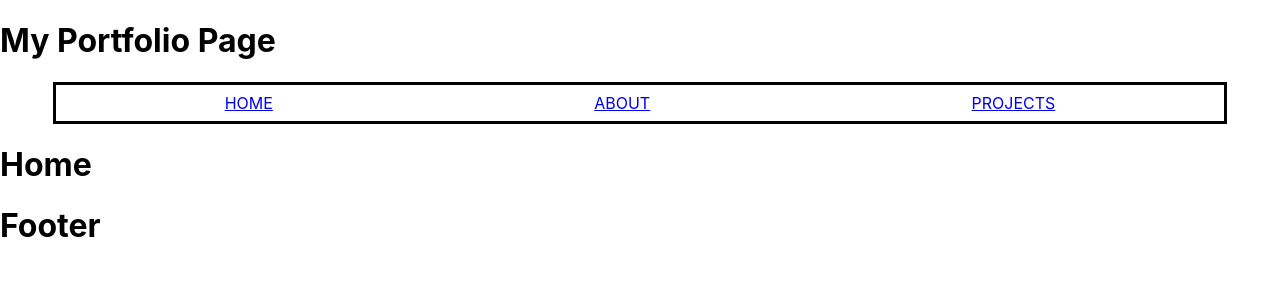
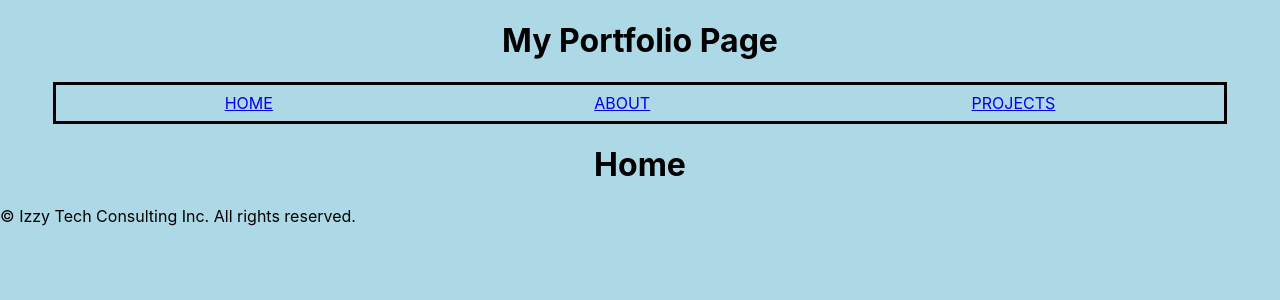
Before and after one commit to Izzy-2023/seir-unit3-react-express-portfolio-frontend, a React (Create React App) app: page / in a window 1280 px wide. Shown: the top 300 px of the page. Built offline with nearby package versions, Linux system fonts and the light colour scheme.

Commit message:
updated the github and live site links

```diff
--- a/src/components/Footer.js
+++ b/src/components/Footer.js
@@ -1,5 +1,9 @@
 function Footer(props) {
-    return <h1>Footer</h1>;
-  }
+    return  (
+    <footer className="footer">
+    <p>&copy; Izzy Tech Consulting Inc. All rights reserved.</p>
+  </footer>
+    )
+}
 
   export default Footer;
--- a/src/index.css
+++ b/src/index.css
@@ -5,9 +5,14 @@ body {
     sans-serif;
   -webkit-font-smoothing: antialiased;
   -moz-osx-font-smoothing: grayscale;
+  background-color: lightblue;
 }
 
 code {
   font-family: source-code-pro, Menlo, Monaco, Consolas, 'Courier New',
     monospace;
 }
+
+h1 {
+  text-align: center;
+}
--- a/src/pages/Projects.js
+++ b/src/pages/Projects.js
@@ -6,13 +6,13 @@ function Projects(props) {
 
     return projects.map((project) => (
       <div>
-        <h1>{project.name}</h1>
+        <h2>{project.name}</h2>
         <img src={project.image} />
-        <a href={project.git}>
+        <a href={project.githubLink}><br></br>
           <button>Github</button>
         </a>
-        <a href={project.live}>
-          <button>live site</button>
+        <a href={project.deployedLink}>
+          <button>Live site</button>
         </a>
       </div>
     ));
```
